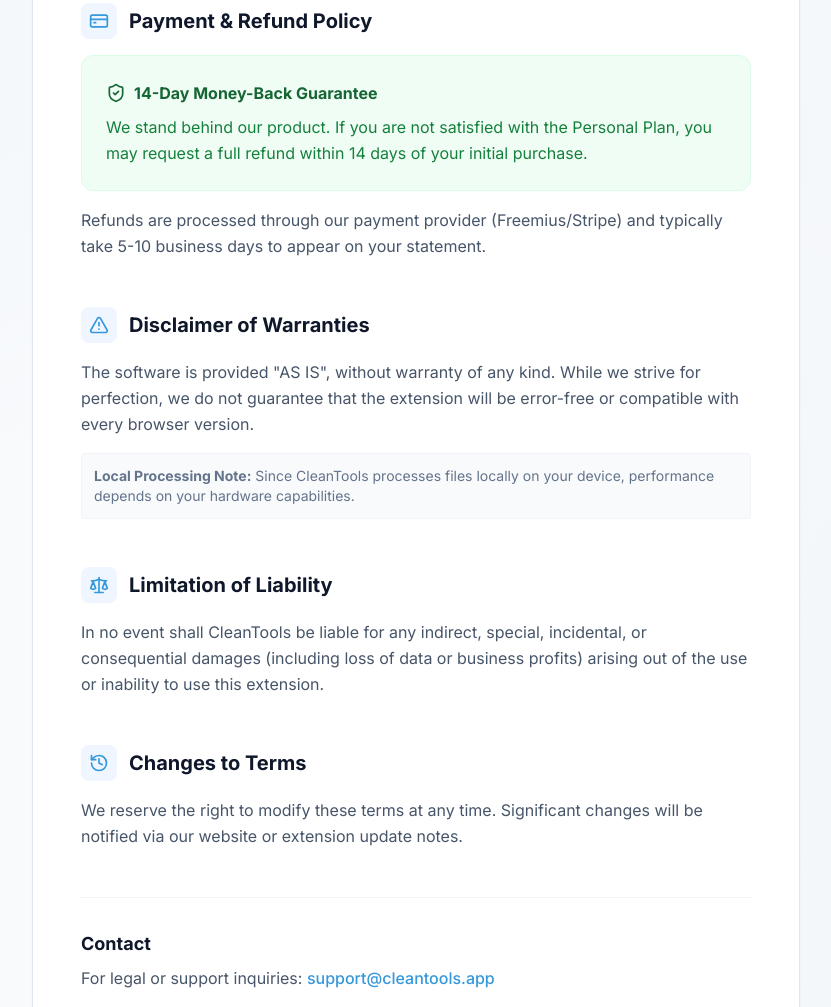
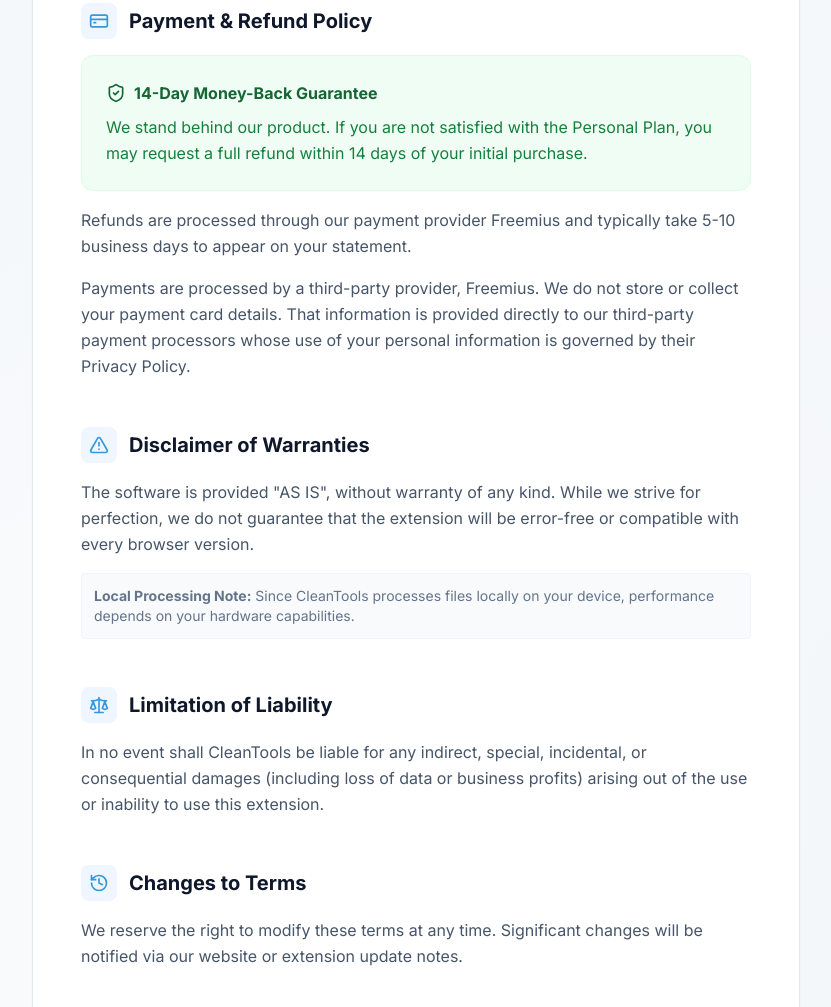
Before and after one commit to medium8000/cleantools-site, a plain HTML site: page privacy.html in a window 1280 px wide. Shown: the part 1095-2102 px from the top of the page, without its empty margins (224-1055 px from the left). Drawn offline with nearby package versions, Linux system fonts and the light colour scheme.

Commit message:
Add files via upload

```diff
--- a/privacy.html
+++ b/privacy.html
@@ -166,8 +166,12 @@
                             </p>
                         </div>
                         <p>
-                            Refunds are processed through our payment provider (Freemius/Stripe) and typically take 5-10 business days to appear on your statement.
+                            Refunds are processed through our payment provider Freemius and typically take 5-10 business days to appear on your statement.
                         </p>
+
+<p>
+    Payments are processed by a third-party provider, Freemius. We do not store or collect your payment card details. That information is provided directly to our third-party payment processors whose use of your personal information is governed by their Privacy Policy.
+</p>
                     </div>
                 </section>
 
```
